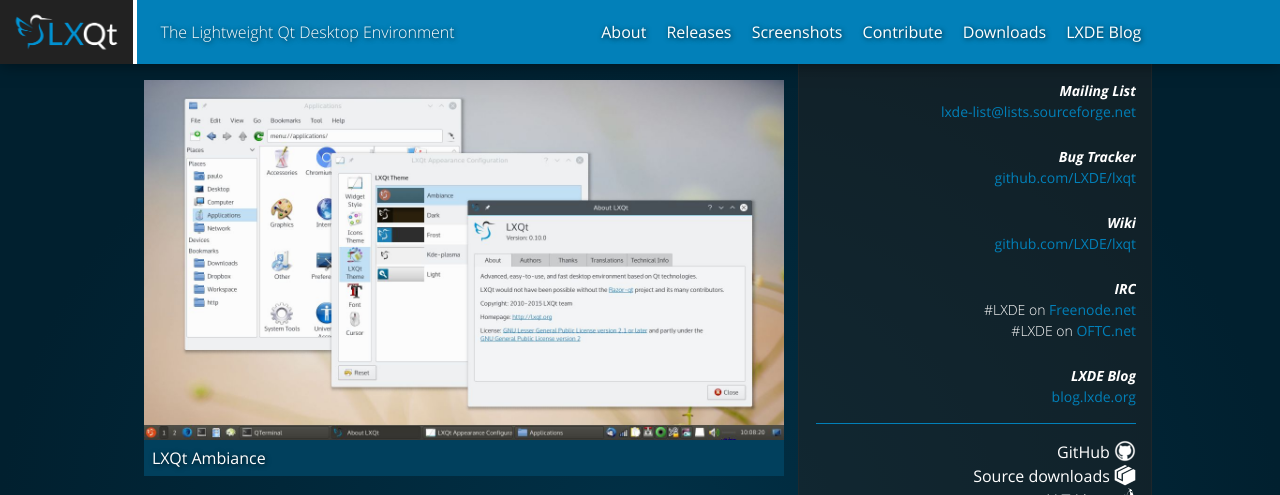
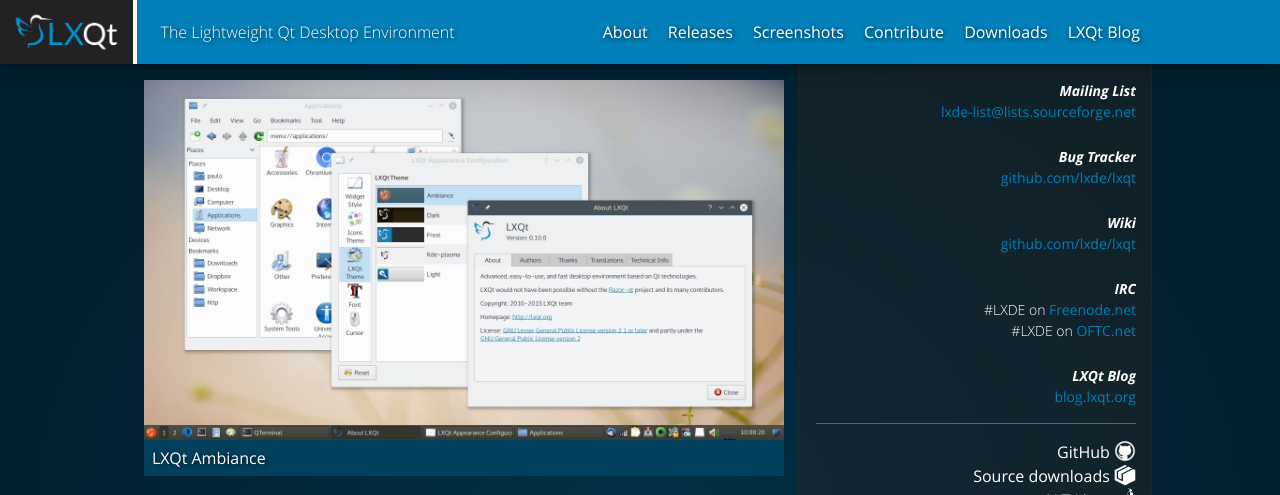
Before and after one commit to lxqt/lxqt.github.io, a Jekyll site: the page built from index.html, in a window 1280 px wide. Shown: the top 495 px of the page. Built offline with Jekyll 4.4.1, drawn with Linux system fonts in a browser that asks for light colours.

Commit message:
introduce LXQt Blog

```diff
--- a/_includes/links.html
+++ b/_includes/links.html
@@ -19,13 +19,13 @@
                     <p>Bug Tracker</p>
                 </dt>
                 <dd>
-										<p><a href="https://github.com/LXDE/lxqt/issues">github.com/LXDE/lxqt</a></p>
+                    <p><a href="https://github.com/lxde/lxqt/issues">github.com/lxde/lxqt</a></p>
                 </dd>
                 <dt>
                     <p>Wiki</p>
                 </dt>
                 <dd>
-										<p><a href="https://github.com/lxde/lxqt/wiki">github.com/LXDE/lxqt</a></p>
+                    <p><a href="https://github.com/lxde/lxqt/wiki">github.com/lxde/lxqt</a></p>
                 </dd>
                 <dt>
                     <p>IRC</p>
@@ -37,10 +37,10 @@
                     <p>#LXDE on <a href="http://www.oftc.net/">OFTC.net</a></p>
                 </dd>
                 <dt>
-										<p>LXDE Blog</p>
+                    <p>LXQt Blog</p>
                 </dt>
                 <dd>
-										<p><a href="http://blog.lxde.org">blog.lxde.org</a></p>
+                    <p><a href="http://blog.lxqt.org">blog.lxqt.org</a></p>
                 </dd>
             </dl>
         </main>
--- a/_layouts/default.html
+++ b/_layouts/default.html
@@ -42,7 +42,7 @@
 							<li><p><a href="/screenshots/">Screenshots</a></p></li>
 							<li><p><a href="https://github.com/lxde/lxqt/blob/master/CONTRIBUTING.md">Contribute</a></p></li>
 							<li><p><a href="https://downloads.lxqt.org/current.html">Downloads</a></p></li>
-							<li><p><a href="http://blog.lxde.org">LXDE Blog</a></p></li>
+							<li><p><a href="http://blog.lxqt.org">LXQt Blog</a></p></li>
 						</ul>
 					</main>
 				</div>
```
Lines whose indentation alone changed are shown as unchanged.
